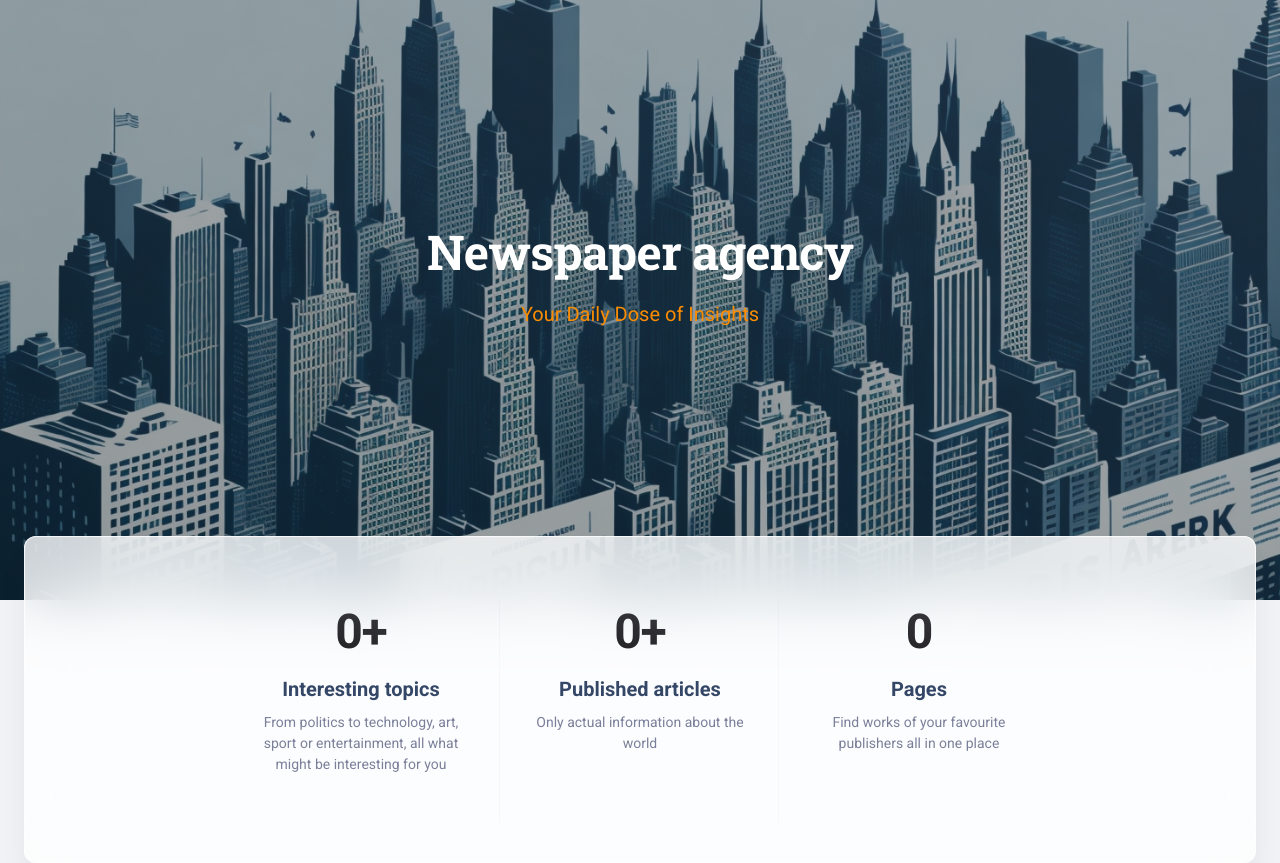
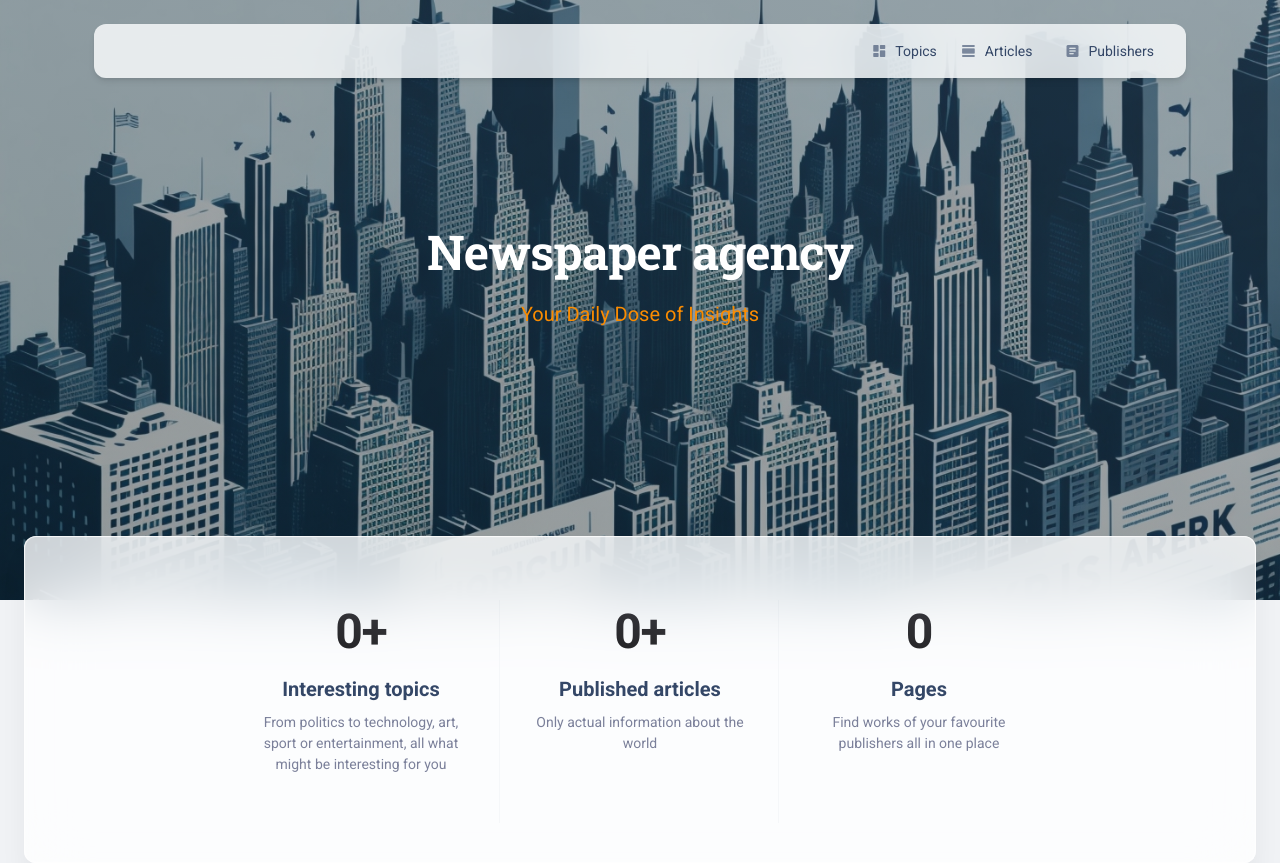
Before and after one commit to anastasiiashchoholieva/newspaper-agency, a Django app: page / in a window 1280 px wide. Run offline with Django 4.2, Linux system fonts and the light colour scheme; data that the repository does not hold is empty; some libraries are stand-ins or nearby versions.

Commit message:
Add navigation bar to home page

```diff
--- a/templates/base.html
+++ b/templates/base.html
@@ -34,6 +34,9 @@
 
 <body class="presentation-page bg-gray-200">
 
+  {% block sidebar %}
+    {% include "includes/navigation.html" %}
+  {% endblock %}
 
  {% block content %}{% endblock content %}
 
--- /dev/null
+++ b/templates/includes/navigation.html
@@ -0,0 +1,33 @@
+  <!-- Navbar -->
+  <div class="container position-sticky z-index-sticky top-0">
+    <div class="row">
+      <div class="col-12">
+        <nav class="navbar navbar-expand-lg  blur border-radius-xl mt-4 top-0 z-index-3 shadow position-absolute my-3 py-2 start-0 end-0 mx-4">
+          <div class="container-fluid px-0">
+            <a class="navbar-brand font-weight-bolder ms-sm-3" href="/" rel="tooltip" title="Designed and Coded by Creative Tim" data-placement="bottom">
+
+            </a>
+            <div class="collapse navbar-collapse pt-3 pb-2 py-lg-0 w-100" id="navigation">
+              <ul class="navbar-nav navbar-nav-hover ms-auto">
+                  <a class="nav-link ps-2 d-flex cursor-pointer align-items-center" id="MenuPages" aria-expanded="false">
+                    <i class="material-icons opacity-6 me-2 text-md">dashboard</i>
+                    Topics
+                  </a>
+                <li class="nav-item dropdown dropdown-hover mx-2">
+                  <a class="nav-link ps-2 d-flex cursor-pointer align-items-center" id="dropdownMenuBlocks" data-bs-toggle="dropdown" aria-expanded="false">
+                    <i class="material-icons opacity-6 me-2 text-md">view_day</i>
+                    Articles
+                  </a>
+                <li class="nav-item dropdown dropdown-hover mx-2">
+                  <a class="nav-link ps-2 d-flex cursor-pointer align-items-center" id="dropdownMenuDocs" data-bs-toggle="dropdown" aria-expanded="false">
+                    <i class="material-icons opacity-6 me-2 text-md">article</i>
+                    Publishers
+                  </a>
+                <!-- login -->
+              </ul>
+            </div>
+          </div>
+        </nav>
+      </div>
+    </div>
+  </div>
```
